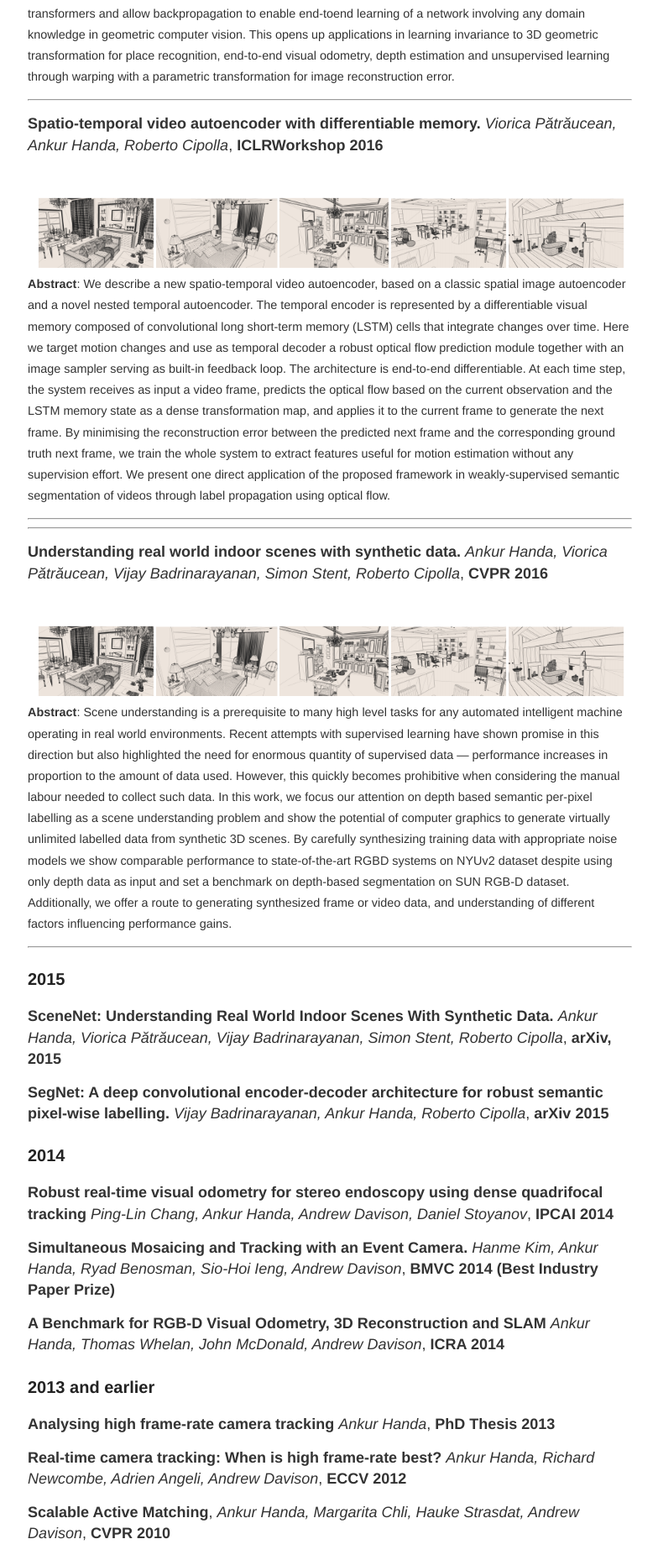
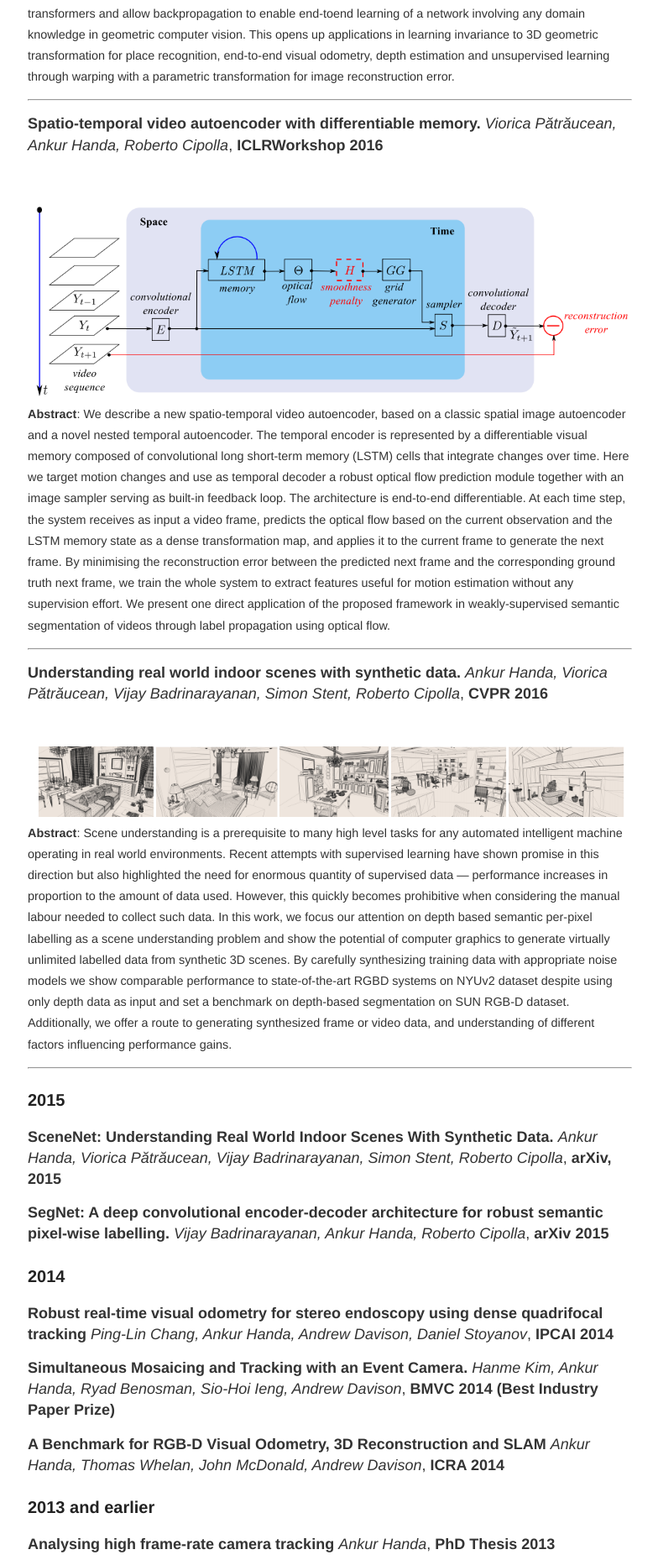
Before and after one commit to ankurhanda/ankurhanda.github.io, a Jekyll site: the page built from publications.md, in a window 1280 px wide. Shown: the part 2684-4542 px from the top of the page at 84% size, without its empty margins (247-1031 px from the left). Built offline with Jekyll 4.4.1, drawn with Linux system fonts in a browser that asks for light colours.

Commit message:
updating ICLR paper
Signed-off-by: Ankur Handa <ahanda@dhcp-10-21-132-110.nvidia.com>

```diff
--- a/publications.md
+++ b/publications.md
@@ -44,9 +44,8 @@
 **Spatio-temporal video autoencoder with differentiable memory.** _Viorica Pătrăucean, Ankur Handa, Roberto Cipolla_, **ICLRWorkshop 2016**
 
 <br>
-<img align="left" src="/images/pubs/SceneNet_CVPR2016.png" width="100%"> <span style="line-height: 0.5; font-size: 0.8em;">**Abstract**: We describe a new spatio-temporal video autoencoder, based on a classic spatial image autoencoder and a novel nested temporal autoencoder. The temporal encoder is represented by a differentiable visual memory composed of convolutional long short-term memory (LSTM) cells that integrate changes over time. Here we target motion changes and use as temporal decoder a robust optical flow prediction module together with an image sampler serving as built-in feedback loop. The architecture is end-to-end differentiable. At each time step, the system receives as input a video frame, predicts the optical flow based on the current observation and the LSTM memory state as a dense transformation map, and applies it to the current frame to generate the next frame. By minimising the reconstruction error between the predicted next frame and the corresponding ground truth next frame, we train the whole system to extract features useful for motion estimation without any supervision effort. We present one direct application of the proposed framework in weakly-supervised semantic segmentation of videos through label propagation using optical flow.
+<img align="left" src="/images/pubs/ICLR2016.png" width="100%"> <span style="line-height: 0.5; font-size: 0.8em;">**Abstract**: We describe a new spatio-temporal video autoencoder, based on a classic spatial image autoencoder and a novel nested temporal autoencoder. The temporal encoder is represented by a differentiable visual memory composed of convolutional long short-term memory (LSTM) cells that integrate changes over time. Here we target motion changes and use as temporal decoder a robust optical flow prediction module together with an image sampler serving as built-in feedback loop. The architecture is end-to-end differentiable. At each time step, the system receives as input a video frame, predicts the optical flow based on the current observation and the LSTM memory state as a dense transformation map, and applies it to the current frame to generate the next frame. By minimising the reconstruction error between the predicted next frame and the corresponding ground truth next frame, we train the whole system to extract features useful for motion estimation without any supervision effort. We present one direct application of the proposed framework in weakly-supervised semantic segmentation of videos through label propagation using optical flow.
  </span>
- <hr>
 
 <hr>
 **Understanding real world indoor scenes with synthetic data.** _Ankur Handa, Viorica Pătrăucean, Vijay Badrinarayanan, Simon Stent, Roberto Cipolla_, **CVPR 2016**
```
